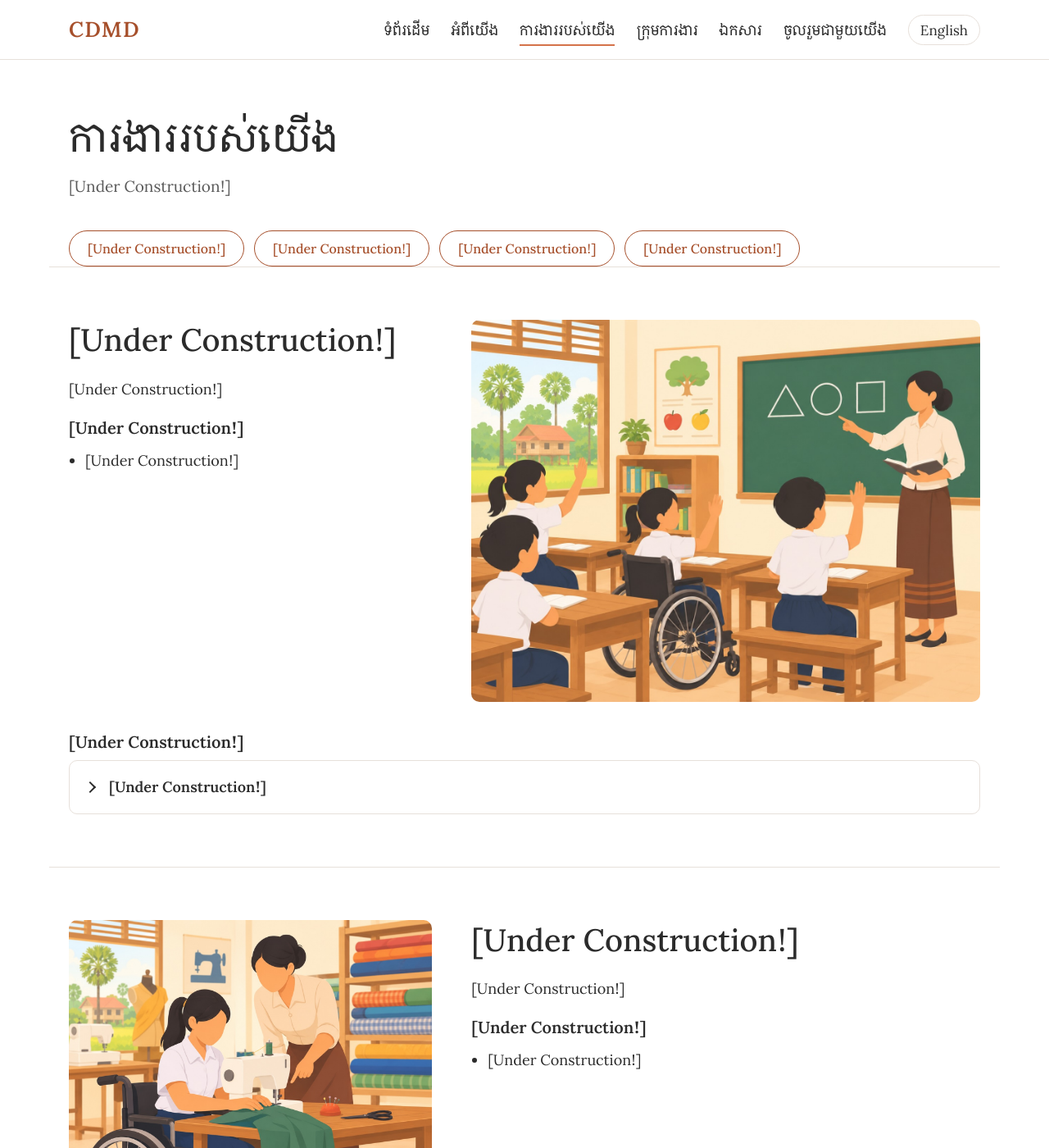
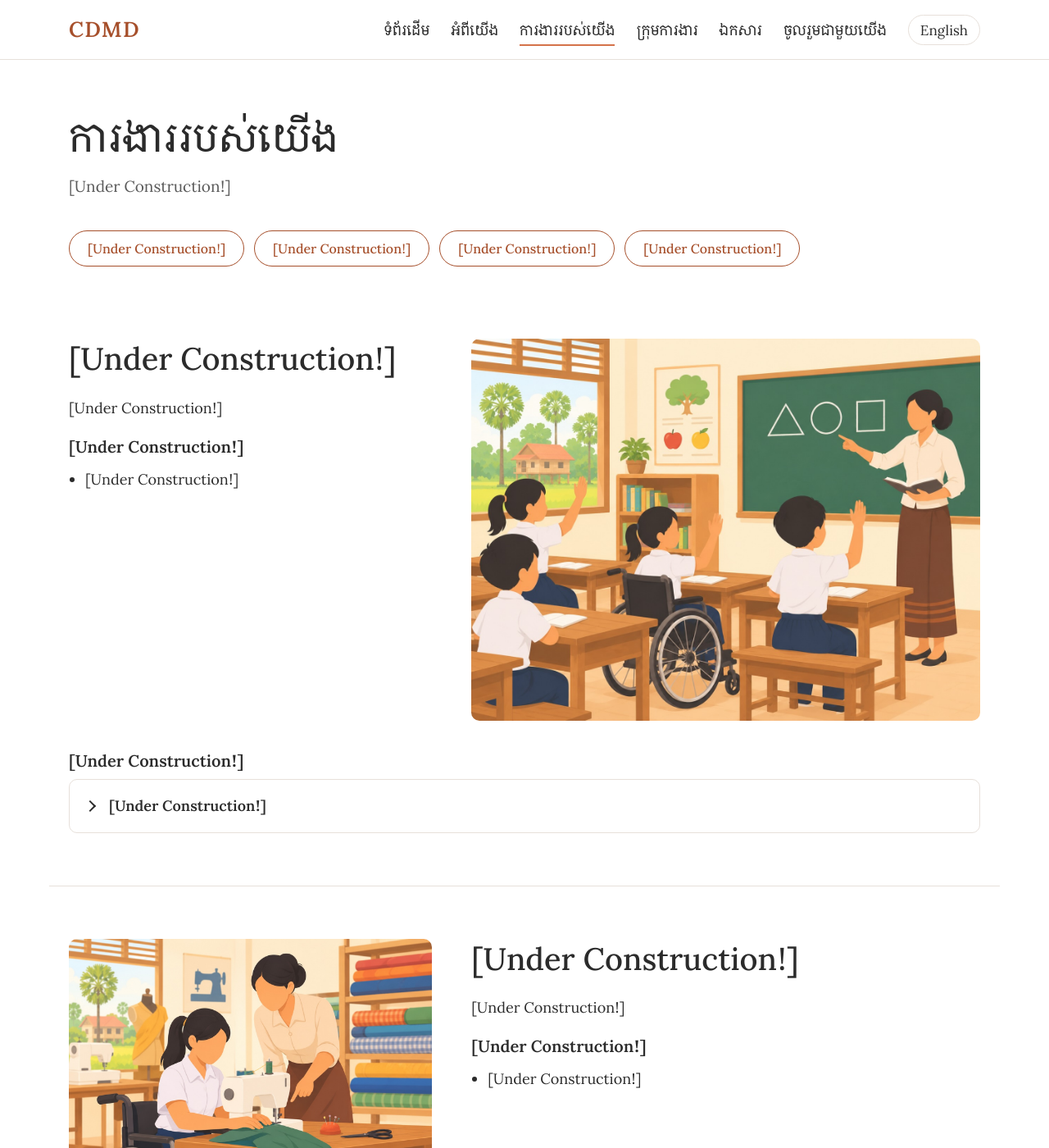
Before and after one commit to cdmd-cambodia/cdmd-cambodia.github.io, a Jekyll site: the page built from km/work.html, in a window 1280 px wide and 1400 px high. Shown: the whole window at 82% size. Built offline with Jekyll 4.4.1, drawn with Linux system fonts in a browser that asks for light colours.

Commit message:
Update style.css

```diff
--- a/assets/css/style.css
+++ b/assets/css/style.css
@@ -197,3 +197,6 @@ h3 { font-size: 20px; font-weight: 600; }
 
 .toggle-more { display: inline-flex; align-items: center; min-height: 44px; padding: 0; border: 0; background: none; font: inherit; font-weight: 500; color: var(--accent-text); cursor: pointer; }
 .toggle-more:hover { color: var(--accent-dark); }
+
+.jump { margin-bottom: 24px; }
+.page-head + .theme { border-top: 0; }
```
